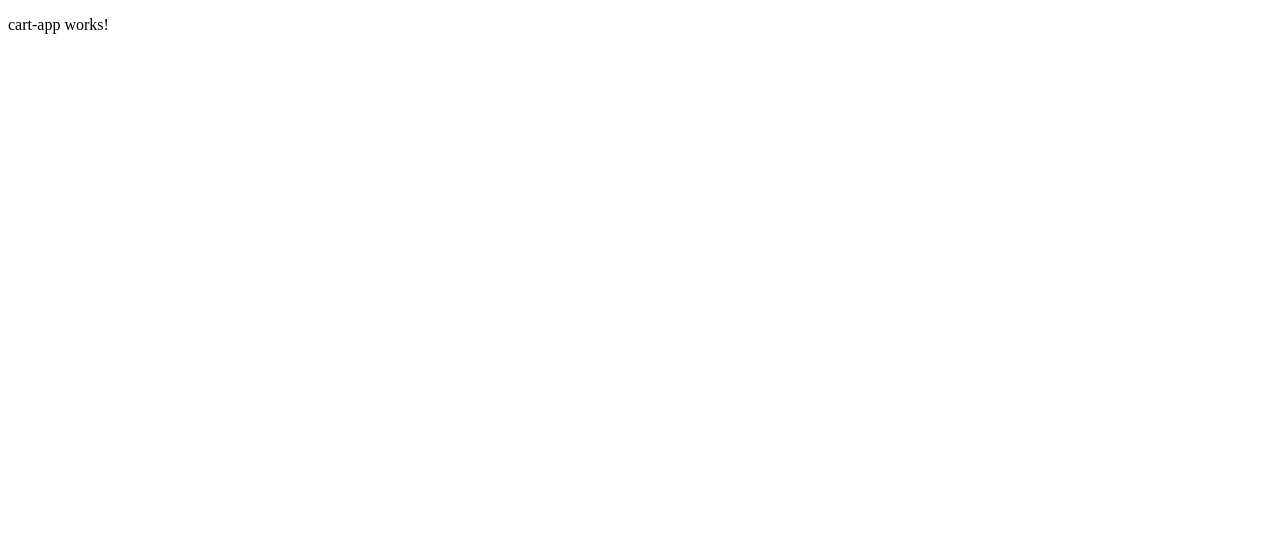
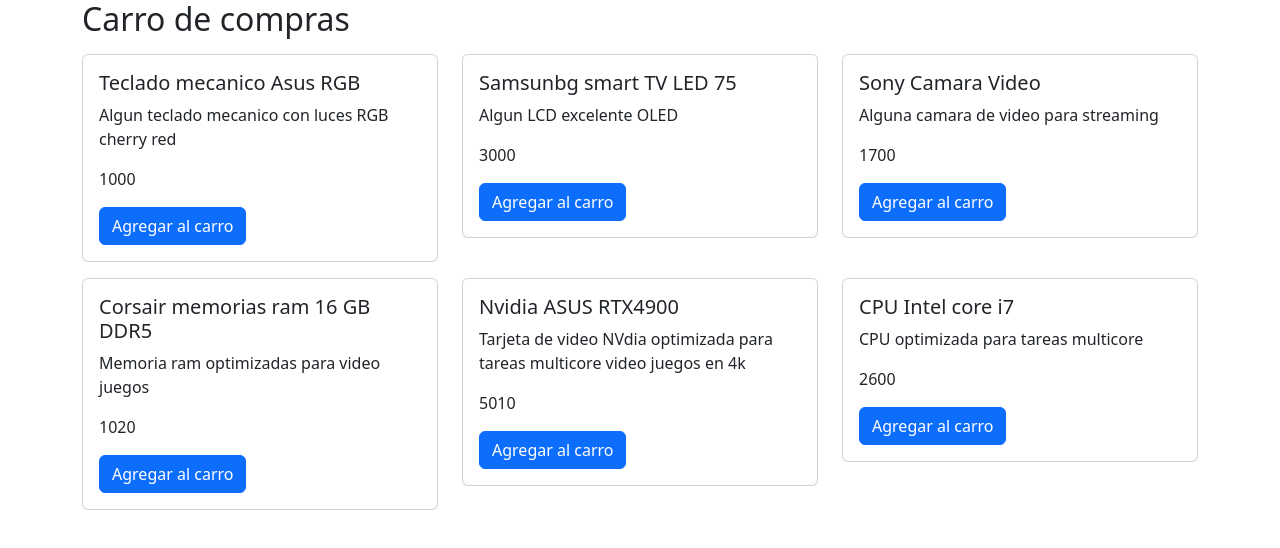
Before and after one commit to reginardzss/angular-full-stack, an Angular app in the folder cart-app/: page / in a window 1280 px wide. Shown: the top 548 px of the page. Built offline with nearby package versions, Linux system fonts and the light colour scheme.

Commit message:
division en subcomponentes

```diff
--- a/cart-app/package.json
+++ b/cart-app/package.json
@@ -18,6 +18,7 @@
     "@angular/platform-browser": "^18.1.0",
     "@angular/platform-browser-dynamic": "^18.1.0",
     "@angular/router": "^18.1.0",
+    "bootstrap": "^5.3.3",
     "rxjs": "~7.8.0",
     "tslib": "^2.3.0",
     "zone.js": "~0.14.3"
--- a/cart-app/src/app/app.component.html
+++ b/cart-app/src/app/app.component.html
@@ -1 +1,3 @@
-<cart-app/>
+<div class="container">
+    <cart-app/>
+</div>
--- a/cart-app/src/app/components/cart-app.component.html
+++ b/cart-app/src/app/components/cart-app.component.html
@@ -1 +1,3 @@
-<p>cart-app works!</p>
+<h2>Carro de compras</h2>
+
+<catalog [products]="products"/>
--- a/cart-app/src/app/components/cart-app.component.ts
+++ b/cart-app/src/app/components/cart-app.component.ts
@@ -1,16 +1,19 @@
-import { Component } from '@angular/core';
+import { Component, OnInit } from '@angular/core';
 import { ProductService } from '../services/product.service';
 import { Product } from '../../models/product';
+import { CatalogComponent } from './catalog/catalog.component';
 
 @Component({
   selector: 'cart-app',
   standalone: true,
-  imports: [],
+  imports: [CatalogComponent],
   templateUrl: './cart-app.component.html',
 })
-export class CartAppComponent {
-  productos: Product[] = [];
-  constructor(private service: ProductService){
+export class CartAppComponent implements OnInit{
+  products: Product[] = [];
+  constructor(private service: ProductService){}
 
+  ngOnInit(): void {
+    this.products = this.service.findAll();
   }
 }
--- /dev/null
+++ b/cart-app/src/app/components/catalog/catalog.component.html
@@ -0,0 +1,7 @@
+<div class="row">
+    @for (product of products; track $index){
+        <div class="col-4 my-2">
+            <product-card [product]="product" />
+        </div>
+    }
+</div>
--- /dev/null
+++ b/cart-app/src/app/components/product-card/product-card.component.html
@@ -0,0 +1,8 @@
+<div class="card">
+    <div class="card-body">
+        <h5 class="card-title">{{product.name}}</h5>
+        <p class="card-text">{{product.description}}</p>
+        <p class="card-text">{{product.price}}</p>
+        <button class="btn btn-primary">Agregar al carro</button>
+    </div>
+</div>
--- a/cart-app/src/index.html
+++ b/cart-app/src/index.html
@@ -6,6 +6,8 @@
   <base href="/">
   <meta name="viewport" content="width=device-width, initial-scale=1">
   <link rel="icon" type="image/x-icon" href="favicon.ico">
+  <link href="https://cdn.jsdelivr.net/npm/bootstrap@5.3.3/dist/css/bootstrap.min.css" rel="stylesheet" integrity="sha384-QWTKZyjpPEjISv5WaRU9OFeRpok6YctnYmDr5pNlyT2bRjXh0JMhjY6hW+ALEwIH" crossorigin="anonymous">
+
 </head>
 <body>
   <app-root></app-root>
```
Also changed, not shown: cart-app/src/app/components/catalog/catalog.component.ts (added, +13 -0 lines), cart-app/src/app/components/product-card/product-card.component.ts (added, +12 -0 lines), 1 other file (tests, documents, lock files or other folders).
